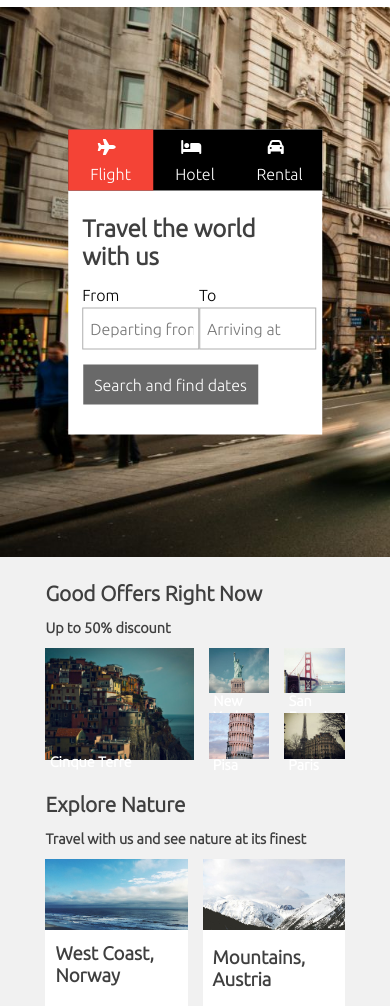
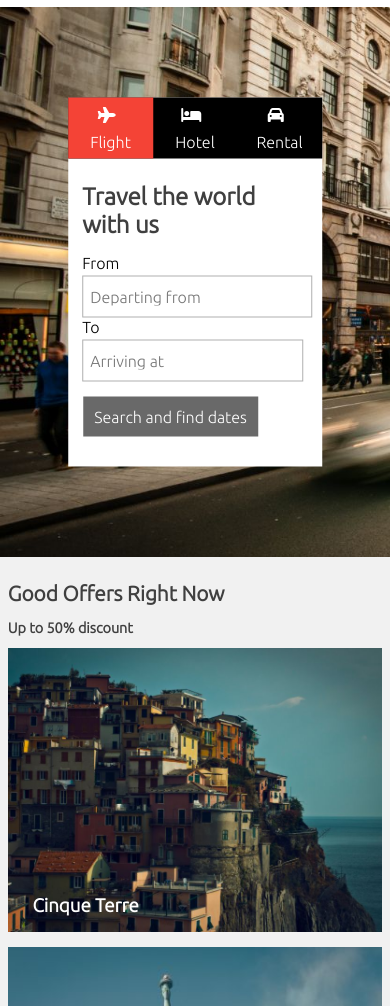
Before and after one commit to dayarakelly/DesafioDevMedia, a plain HTML site: page index.html in a window 390 px wide. Shown: the part 49-1055 px from the top of the page. Drawn offline with Linux system fonts and the light colour scheme.

Commit message:
Projeto finalizado

```diff
--- a/css/estilo.css
+++ b/css/estilo.css
@@ -19,14 +19,13 @@ header{
 	color:gray;
 }
 main{
-	position:relative;/*antes estava absolute e as sections não apreciam, o main ficava acima delas*/
+	position:relative;
 	background-image:url(../imagens/london.jpg);
 	background-repeat:no-repeat;
 	background-attachment:fixed;
 	background-size:cover;
 	width:100%;
 	height:550px;
-
 }
 .div_form_um{
 		position:relative;
@@ -121,42 +120,26 @@ h3{
 #menu-imagem-id{
 	padding:25px;
 	background:#f1f1f1;
-/* 	height:100vw;
-	 */
 }
 .menu-img {
 	width:88%;
 	margin:auto;
-
 }
 .offer:hover{
 	transform:scale(1.03);
 	transition:transform 50ms;
 	cursor:pointer;
 }
-/*  .offer span{
-	 color:blue;
-	position:relative;
-	top:-10%;
-	left:6%;
-}
-.offer-one span{
-	top:-10%;
-	left:3%;
-}  */
 #offer-id{
 	color:white;
 	display:grid;
-	/* grid-template-columns:50% 23% 23%; */
-	/* grid-template-columns:minmax(49%,auto) minmax(23%, auto) minmax(23%, auto); */
-	 grid-template-columns:49.5% auto auto;
+	grid-template-columns:49.5% auto auto;
 	grid-template-rows:auto auto;
 	grid-gap:15px 15px;
 }
 .offer img{
 	width:100%;
 }
-
 .offer-one{
 	grid-row:1/2 span;
 	}
@@ -194,35 +177,24 @@ h3{
 .explore img{
 	width:100%;
 	max-height:300px;
-	/* height:auto; */
-
 }
 .explore:hover{
 	cursor:pointer;
 	transform:scale(1.03);
 	transition:transform 50ms;
 }
-
  .explore-img{
-	/* background:lightblue; */
 	background:white;
 }
 .explores-legend-img{
 	padding:10px;
 	margin:0px;
 	font-size:1.3em;
-
 }
 .legenda-explores-one p::after{
 	content:'txti';
 	color:white;
 }
-/* .extra{
-	height:350px;
-	background:#a5dd80;
-	width:200px;
-	margin:auto;
-} */
 .price {
 	padding:10px;
 	margin-top:5px;
@@ -259,10 +231,8 @@ h3{
 }
 .subscribe p, .subscribe-email{
 padding:10px;
-/* background:#25dd88; */
 margin-right:25px;
 }
-
 .subscribe-email input{
 	width:100%;
 	margin: 0 auto;
@@ -382,3 +352,128 @@ footer{
  .creator a{
 	 color:#7e7e7e;
  }
+ @media (max-width:1030px){
+	.legenda-offers{
+	position:absolute;
+	top:83%;
+	left:6%;
+	transform:translate(3%, 4%);
+}
+
+ }
+  @media (max-width:1005px){
+	.legenda-offers{
+	position:absolute;
+	top:83%;
+	left:6%;
+	transform:translate(2%, -25%);
+	font-size:1em;
+}
+	.legenda-offers-one{
+	position:absolute;
+	top:90%;
+	left:3%;
+}
+  }
+
+
+@media (max-width:768px){
+#offer-id{
+	grid-gap:10px 10px;
+}
+#explore-id{
+	grid-column-gap:10px;
+}
+.menu-img {
+	width:96%;
+	padding-top:25px;
+}
+#menu-imagem-id{
+	width:100%;
+	padding:0;
+}
+.form-item{
+margin-right:12px;
+}
+.legenda-offers-one{
+	position:absolute;
+	top:85%;
+	left:3%;
+}
+}
+    @media (max-width:630px){
+	.legenda-offers{
+	position:absolute;
+	top:83%;
+	left:6%;
+	transform:translate(2%, -45%);
+	font-size:0.8em;
+}
+	.legenda-offers-one{
+	position:absolute;
+	font-size:0.9em;
+	top:86%;
+	left:3%;
+}
+}
+
+	@media (max-width:450px){
+	.form-itens{
+		flex-wrap:wrap;
+}
+	.form-item-dois{
+	margin-left:4px;
+	padding-left:10px;
+}
+	.legenda-offers,.legenda-offers-one{
+	position:absolute;
+	top:83%;
+	left:6%;
+	transform:translate(2%, 30%);
+	font-size:1em;
+}
+	.offer{
+		font-size:1.3em;
+}
+	#offer-id{
+	grid-template-columns:auto;
+	grid-column-gap:15px;
+}
+	#explore-id{
+	display:grid;
+	grid-template-columns:auto;
+	grid-column-gap:15px;
+}
+	.explores-legend-img{
+	padding:10px;
+	margin:0px;
+	font-size:1em;
+}
+}
+ @media (max-width:350px){
+	.legenda-offers,.legenda-offers-one{
+	position:absolute;
+	top:83%;
+	left:6%;
+	transform:translate(2%, 30%);
+	font-size:1em;
+}
+}
+ @media (max-width:300px){
+	.legenda-offers,.legenda-offers-one{
+	position:absolute;
+	top:82%;
+	left:6%;
+	transform:translate(2%, 30%);
+	font-size:0.9em;
+}
+}
+ @media (max-width:270px){
+	.legenda-offers,.legenda-offers-one{
+	position:absolute;
+	top:75%;
+	left:6%;
+	transform:translate(2%, 10%);
+	font-size:0.8em;
+}
+}
--- a/index.html
+++ b/index.html
@@ -4,6 +4,7 @@
 	<meta charset="UTF-8">
 	<link rel='stylesheet' type='text/css' href='css/estilo.css'>
 	<link rel='stylesheet' type='text/css' href='fontawesome/css/all.min.css'>
+	<meta name="viewport" content="width=device-width, initial-scale=1">
 	<title></title>
 </head>
 <body>
@@ -33,8 +34,8 @@
 	</div>
 	</div>
 	<div class='form-item-btn'>
+	</form>
 			<button type='submit'>Search and find dates</button>
-	</form>
 	</div>
 </div>
 </main>
@@ -150,17 +151,6 @@
 </footer>
 	<div class="extra">
 	</div>
-
-
-
-
-
-
-
-
-
-
-
 </body>
 
 </html>
```
